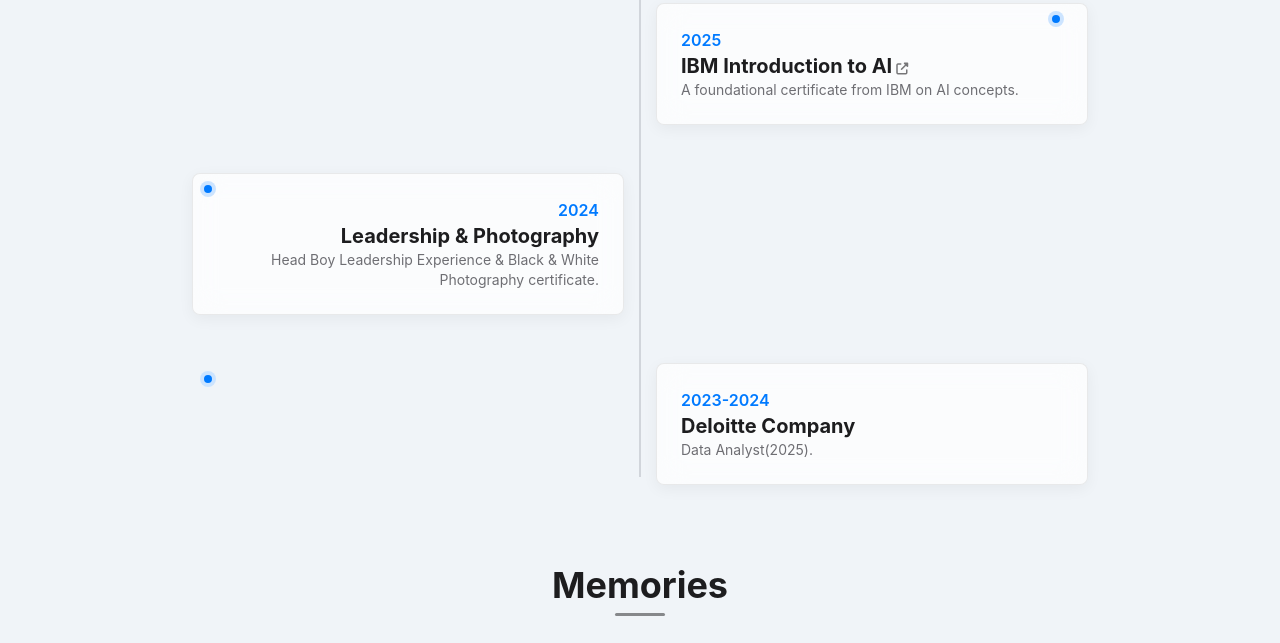
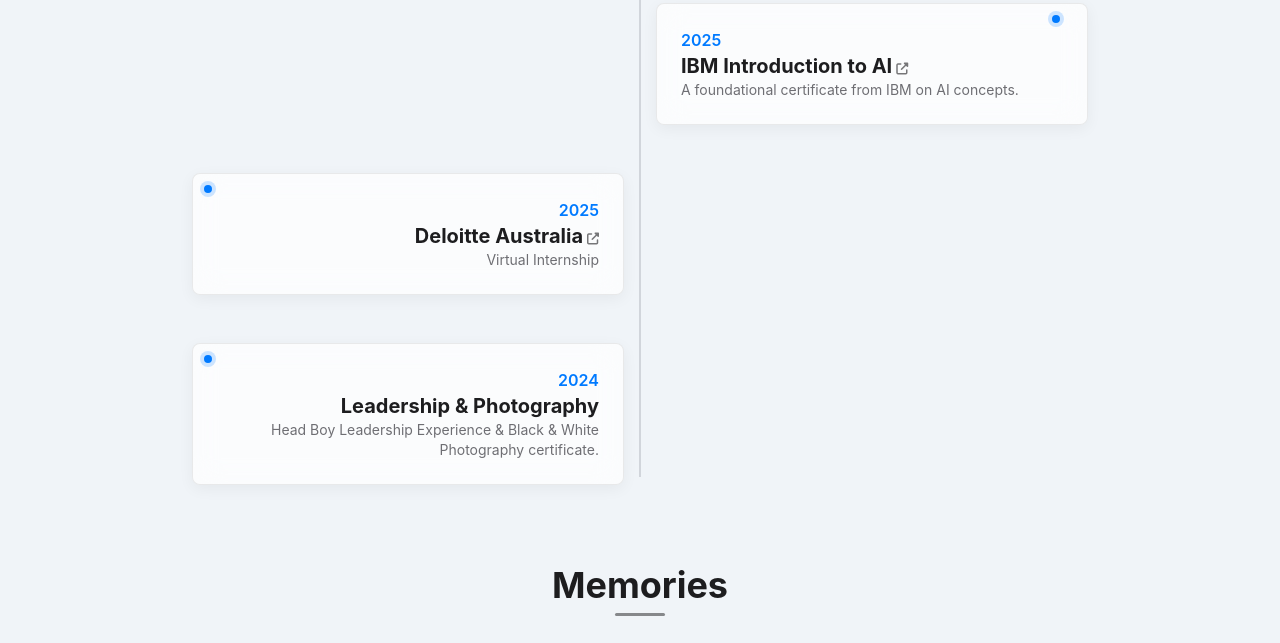
Before and after one commit to 0ommmmmmm/MyPortfolio-, a plain HTML site: page index.html in a window 1280 px wide. Shown: the part 3160-3803 px from the top of the page. Drawn offline with nearby package versions, Linux system fonts and the light colour scheme.

Commit message:
Update index.html

```diff
--- a/index.html
+++ b/index.html
@@ -351,7 +351,7 @@
                 <div class="relative max-w-4xl mx-auto">
                     <div class="absolute left-4 md:left-1/2 top-2 bottom-2 w-0.5 bg-gray-300 -translate-x-1/2"></div>
                     <div class="space-y-12">
-                        <!-- AI Certificate -->
+                        <!-- AI Certificate (right side)-->
                         <div class="relative pl-12 md:pl-0">
                             <div class="md:grid md:grid-cols-2 md:gap-8">
                                 <div class="md:text-right"></div>
@@ -367,7 +367,7 @@
                             </div>
                             <div class="absolute top-2 right-4 w-4 h-4 rounded-full bg-[var(--macos-blue)] -translate-x-1/2 border-4 border-white/80"></div>
                         </div>
-                        <!-- Data Science Certificate -->
+                        <!-- Data Science Certificate (left side) -->
                         <div class="relative pl-12 md:pl-0">
                             <div class="md:grid md:grid-cols-2 md:gap-8">
                                 <div class="md:order-2"></div>
@@ -399,10 +399,25 @@
                             </div>
                             <div class="absolute top-2 right-4 w-4 h-4 rounded-full bg-[var(--macos-blue)] -translate-x-1/2 border-4 border-white/80"></div>
                         </div>
+
+                        <!-- Deloitte Company -->
+                         <div class="relative pl-12 md:pl-0">
+                            <div class="md:grid md:grid-cols-2 md:gap-8">
+                                <div class="md:order-2"></div>
+                                <div class="md:order-1 md:text-right">
+                                    <a href="https://forage-uploads-prod.s3.amazonaws.com/completion-certificates/9PBTqmSxAf6zZTseP/io9DzWKe3PTsiS6GG_9PBTqmSxAf6zZTseP_ztBjxK3LTA7yJCNgh_1754808623709_completion_certificate.pdf" target="_blank" class="block">
+                                        <div class="card p-6 rounded-lg hover:shadow-xl transition-shadow">
+                                            <p class="text-[var(--macos-blue)] font-semibold">2025</p>
+                                            <h3 class="text-xl font-bold">Deloitte Australia<i class="fas fa-external-link-alt text-xs ml-1 opacity-60"></i></h3>
+                                            <p class="text-[var(--text-secondary)] text-sm">Virtual Internship</p>
+                                        </div>
+                                    </a>
+                                </div>
+                            </div>
+                            <div class="absolute top-2 left-4 w-4 h-4 rounded-full bg-[var(--macos-blue)] -translate-x-1/2 border-4 border-white/80"></div>
+                        </div>
                         <!-- Leadership Certificate -->
                         <div class="relative pl-12 md:pl-0"><div class="md:grid md:grid-cols-2 md:gap-8"><div class="md:text-right md:order-2"></div><div class="md:order-1 md:text-right"><div class="card p-6 rounded-lg"><p class="text-[var(--macos-blue)] font-semibold">2024</p><h3 class="text-xl font-bold">Leadership & Photography</h3><p class="text-[var(--text-secondary)] text-sm">Head Boy Leadership Experience & Black & White Photography certificate.</p></div></div></div><div class="absolute top-2 left-4 w-4 h-4 rounded-full bg-[var(--macos-blue)] -translate-x-1/2 border-4 border-white/80"></div></div>
-                        <!-- Deloitte Company -->
-                        <div class="relative pl-12 md:pl-0"><div class="md:grid md:grid-cols-2 md:gap-8"><div></div><div><div class="card p-6 rounded-lg"><p class="text-[var(--macos-blue)] font-semibold">2023-2024</p><h3 class="text-xl font-bold">Deloitte Company</h3><p class="text-[var(--text-secondary)] text-sm">Data Analyst(2025).</p></div></div></div><div class="absolute top-2 left-4 w-4 h-4 rounded-full bg-[var(--macos-blue)] -translate-x-1/2 border-4 border-white/80"></div></div>
                     </div>
                 </div>
             </section>
```
